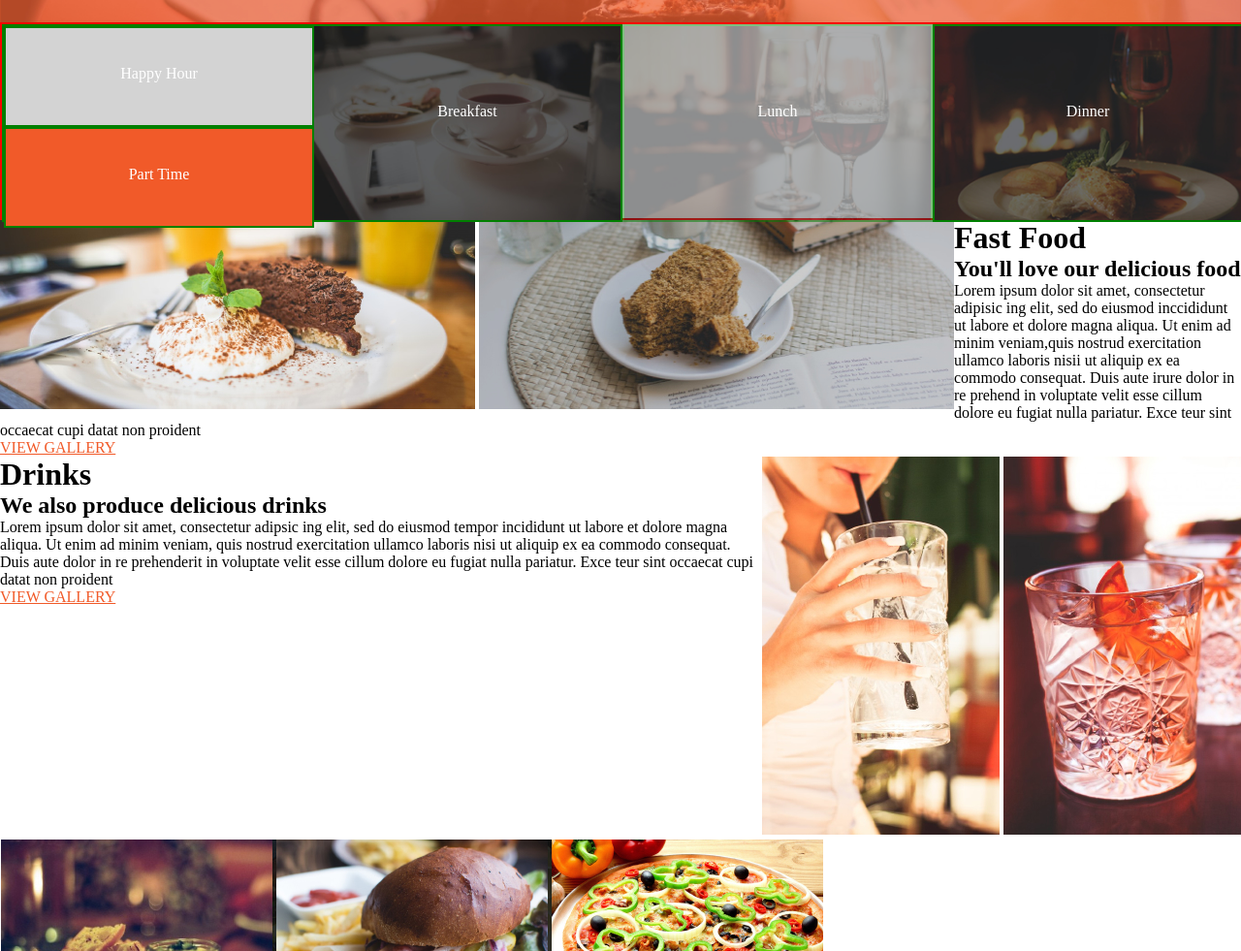
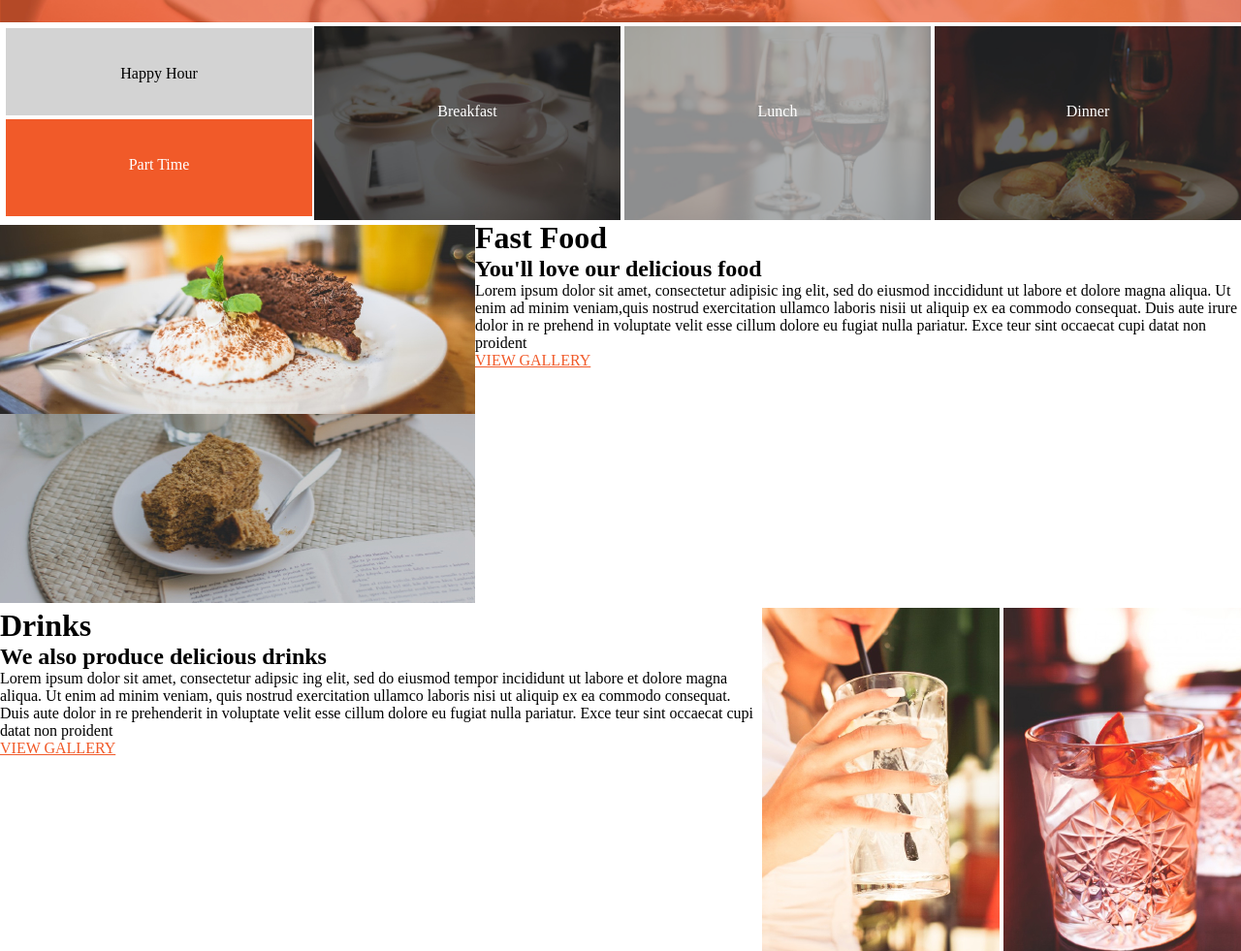
Before and after one commit to Ammoh76/Anitas-Kitchen, a plain HTML site: page index.html in a window 1280 px wide. Shown: the part 377-1358 px from the top of the page at 97% size. Drawn offline with Linux system fonts and the light colour scheme.

Commit message:
it will stlye the fastfood and drinks section oh height and display

```diff
--- a/index.css
+++ b/index.css
@@ -38,7 +38,7 @@
 #about{
   justify-content:right;
 }
-#Fastfoods{
+#fastfoods{
   border: 1px solid white;
   display: inline-block;
   size: 30px;
@@ -48,8 +48,18 @@
   background-size: cover;
   background-position-y: center;
 }
+.food{
+  display: flex;
+  height: 400px;
+}
+#fast{
+  display: flexbox;
+  margin-top: 0%;
+}
 #fast-food{
   float: left;
+  flex-direction: column;
+  display: flex;
 }
 #drinks{
   float: right;
@@ -58,7 +68,7 @@ a{
   color: #F15A29;
 }
 .foodtops{
-  border: 2px solid red;
+  border: 2px solid white;
   height: 200px;
   width: 100%;
   display: flex;
@@ -66,7 +76,7 @@ a{
 
 }
 .foodtops div{
-  border:2px solid green;
+  border:2px solid white;
   width: 25%;
   height: 100%;
 }
@@ -78,7 +88,7 @@ a{
 }
 #happyhour{
   background-color: lightgrey;
-  height: 50%;
+  height: 45%;
   width: 100%;
 
 }
@@ -121,3 +131,6 @@ a{
   color: white;
   text-align: center;
 }
+#happyhour p{
+  color: black;
+}
--- a/index.html
+++ b/index.html
@@ -50,27 +50,35 @@
 
 
   </div>
+  <div class="food">
 <div id="fast-food">
   <img src="./assets/fastFood1.jpg" alt="">
   <img src="./assets/fastFood2.jpg" alt="">
   </div>
+  <div id="fast">
 
 <h1>Fast Food</h1>
 <h2>You'll love our delicious food</h2>
   <p>Lorem ipsum dolor sit amet, consectetur adipisic ing elit, sed do eiusmod inccididunt ut labore et dolore magna aliqua. Ut enim ad minim veniam,quis nostrud exercitation ullamco laboris nisii ut aliquip ex ea commodo consequat. Duis aute irure dolor in re prehend in voluptate velit esse cillum dolore eu fugiat nulla pariatur. Exce teur sint occaecat cupi datat non proident</p>
    <p><a href="VIEW GALLERY">VIEW GALLERY</a></p>
+   </div>
+  </div>
+
+
    <div id="drinks">
 
    <img src="./assets/drink1.jpg" alt="">
    <img src="./assets/drink2.jpg" alt="">
    </div>
+   <div id="drink">
 
 <h1>Drinks</h1>
 
 <h2>We also produce delicious drinks</h2>
   <p>Lorem ipsum dolor sit amet, consectetur adipsic ing elit, sed do eiusmod tempor incididunt ut labore et dolore magna aliqua. Ut enim ad minim veniam, quis nostrud exercitation ullamco laboris nisi ut aliquip ex ea commodo consequat. Duis aute dolor in re prehenderit in voluptate velit esse cillum dolore eu fugiat nulla pariatur. Exce teur sint occaecat cupi datat non proident</p>
   <p><a href="VIEW GALLERY">VIEW GALLERY</a></p>
-  <div id="Fastfoods">
+   </div>
+  <div id="fastfoods">
 
 <img src="./assets/fastfood/chickenBurger.jpg" alt="">
 <img src="./assets/fastfood/beefBurger.jpg" alt="">
```
